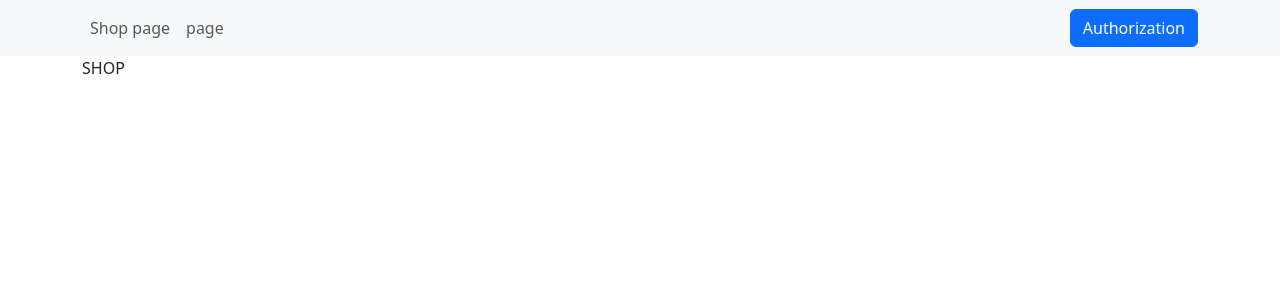
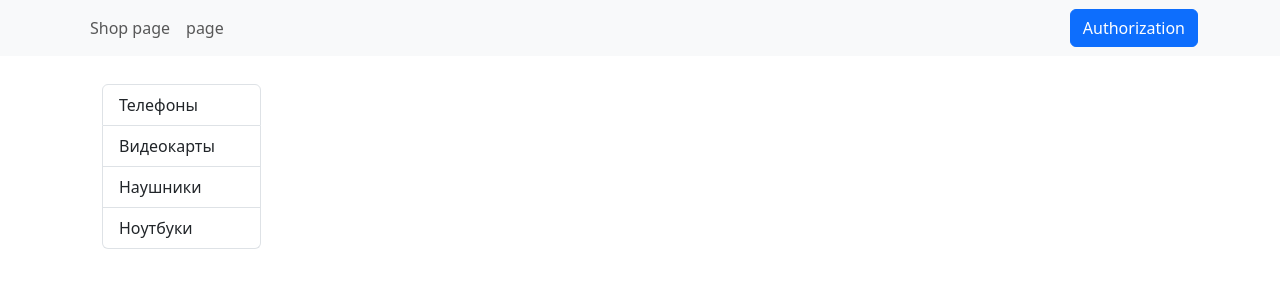
Before and after one commit to zazagun/InternetStore, a React (Create React App) app in the folder client/: page / in a window 1280 px wide. Shown: the top 300 px of the page. Built offline with nearby package versions, Linux system fonts and the light colour scheme.

Commit message:
types bar and navbar

```diff
--- /dev/null
+++ b/client/src/components/Devices.js
@@ -0,0 +1,13 @@
+import React, {useContext} from "react";
+import { observer } from 'mobx-react-lite';
+import { Context } from "../index.js";
+
+const Devices = observer(() => {
+    const {device} = useContext(Context)
+
+    return(
+        console.log(device)
+    )
+});
+
+export default Devices;
--- /dev/null
+++ b/client/src/components/TypeBar.js
@@ -0,0 +1,19 @@
+import React, { useContext } from "react"
+import { observer } from 'mobx-react-lite';
+import { Context } from "../index.js";
+import { ListGroup } from "react-bootstrap";
+
+const TypeBar = observer(() =>{
+    const {device} = useContext(Context)
+    return(
+        <ListGroup>
+            {device.types.map(type =>
+                <ListGroup.Item key={type.id}>
+                    {type.name}
+                </ListGroup.Item>
+            )}
+        </ListGroup>
+    )
+})
+
+export default TypeBar;
--- a/client/src/pages/Shop.js
+++ b/client/src/pages/Shop.js
@@ -1,14 +1,19 @@
 import React from "react";
 import { Col, Row } from "react-bootstrap";
 import Container from "react-bootstrap/esm/Container";
+import TypeBar from "../components/TypeBar";
+import Devices from "../components/Devices"
 
-const Shop = () =>{
+const Shop = () => {
     console.log("Shop component rendered");
     return (
-        <Container>
-            <Row>
-                <Col md={3}>
-                    SHOP
+        <Container >
+            <Row className="d-flex mt-2" style={{ padding: "20px"}}>
+                <Col md={2}>
+                    <TypeBar/>
+                </Col>
+                <Col md={9}>
+                    <Devices />
                 </Col>
             </Row>
         </Container>
--- a/client/src/store/DeviceStore.js
+++ b/client/src/store/DeviceStore.js
@@ -4,7 +4,9 @@ export default class DeviceStore{
     constructor(){
         this._types = [
             {id: 1, name: "Телефоны"},
-            {id: 2, name: "Видеокарты"}
+            {id: 2, name: "Видеокарты"},
+            {id: 3, name: "Наушники"},
+            {id: 4, name: "Ноутбуки"}
         ]
         this._brands = [
             {id: 1, name: "Apple"},
```
